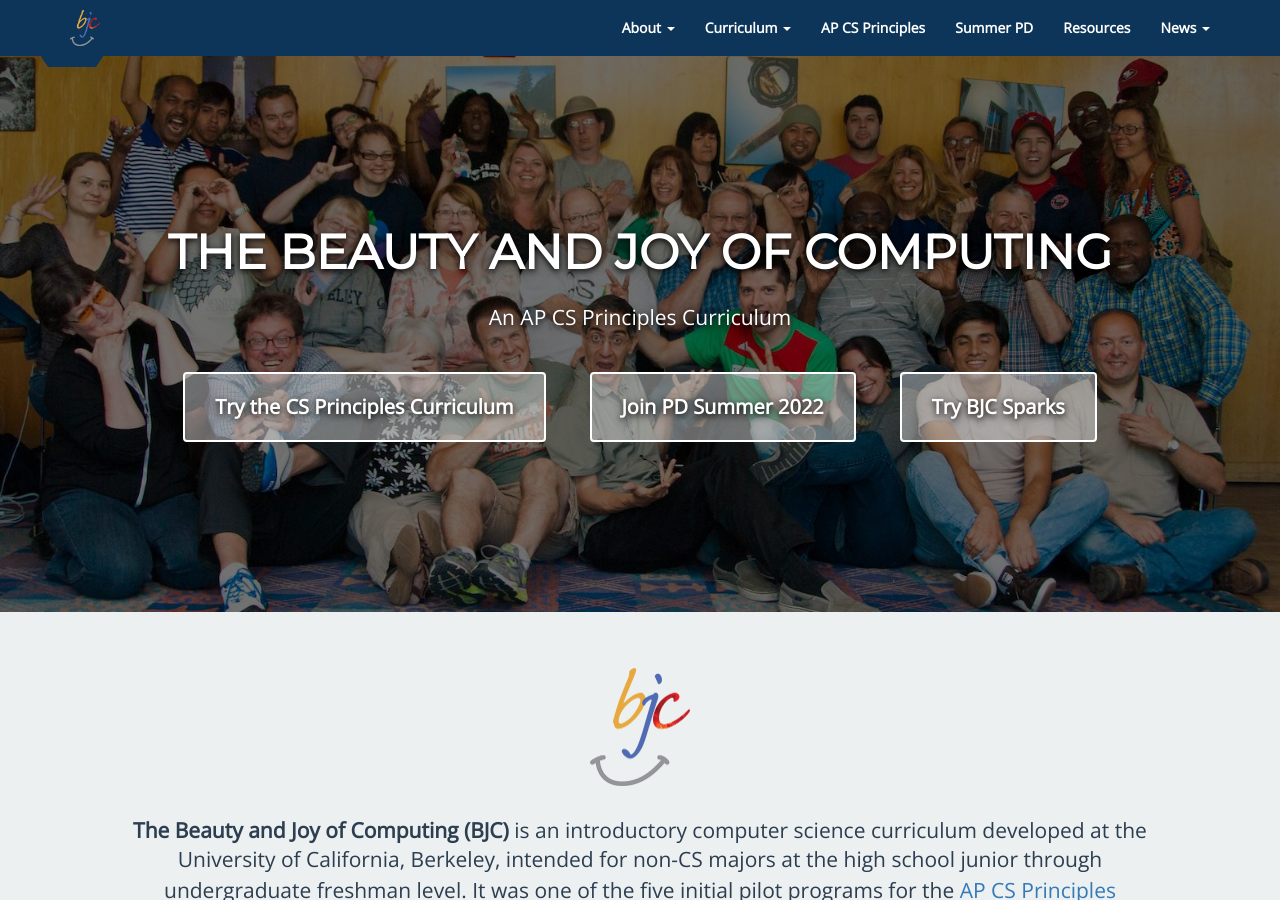
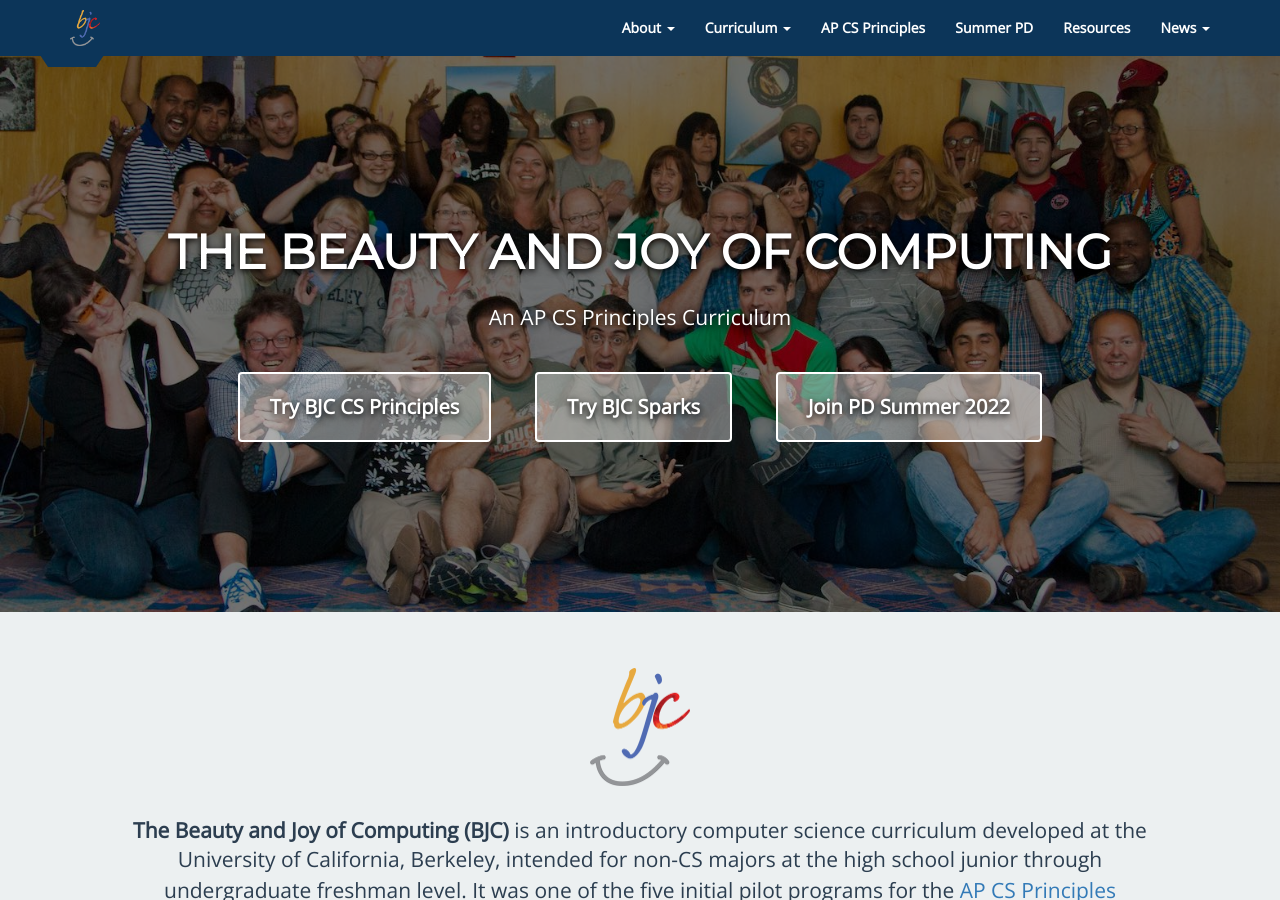
Before and after one commit to beautyjoy/beautyjoy.github.io, a Jekyll site: the page built from index.html, in a window 1280 px wide and 900 px high. Built offline with Jekyll 4.4.1, drawn with Linux system fonts in a browser that asks for light colours.

Commit message:
Update button text

```diff
--- a/Gemfile
+++ b/Gemfile
@@ -11,7 +11,7 @@
 # This will help ensure the proper Jekyll version is running.
 # Happy Jekylling!
 
-gem 'jekyll', '~> 4.3'
+gem 'jekyll', '< 4'
 gem "kramdown"
 gem "kramdown-parser-gfm"
 
--- a/index.html
+++ b/index.html
@@ -9,12 +9,10 @@
     <h1>The Beauty and Joy of Computing</h1>
     <p>An AP CS Principles Curriculum</p>
     <a href="https://bjc.edc.org" target="_blank" class="btn">
-      Try the CS Principles Curriculum
+      Try BJC CS Principles
     </a>
+    <a href="{{ site.baseurl }}/sparks/" class="btn">Try BJC Sparks</a>
     <a href="{{ site.baseurl }}/summer-pd/" class="btn">Join PD Summer 2022</a>
-    <a href="{{ site.baseurl }}/sparks/" class="btn">
-      Try BJC Sparks
-    </a>
   </div>
 </div>
 
```
